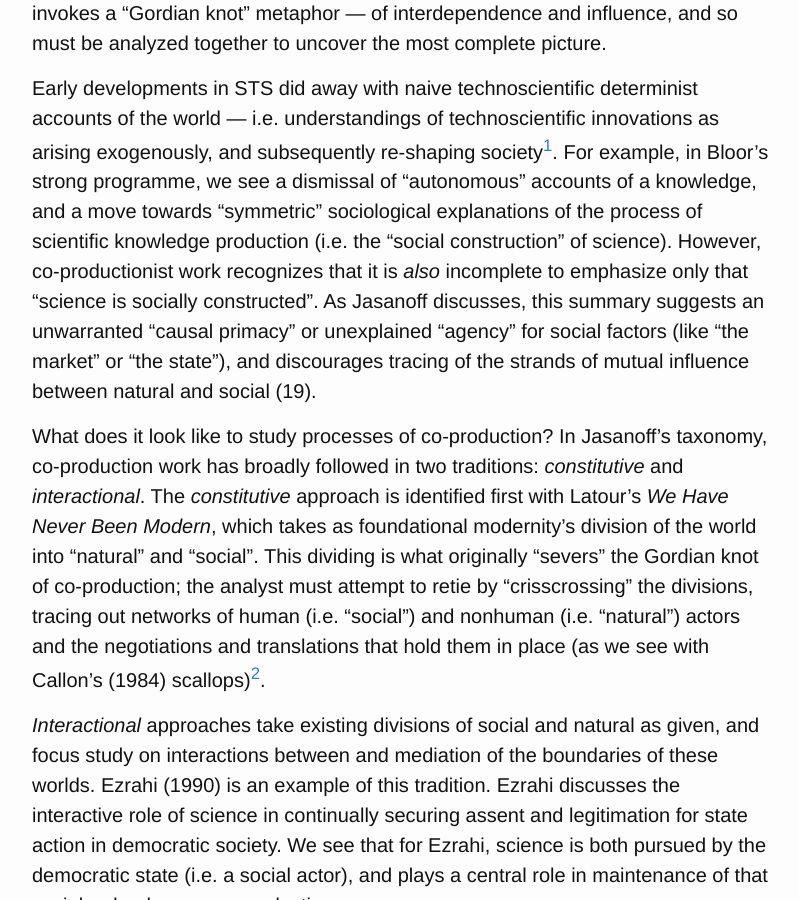
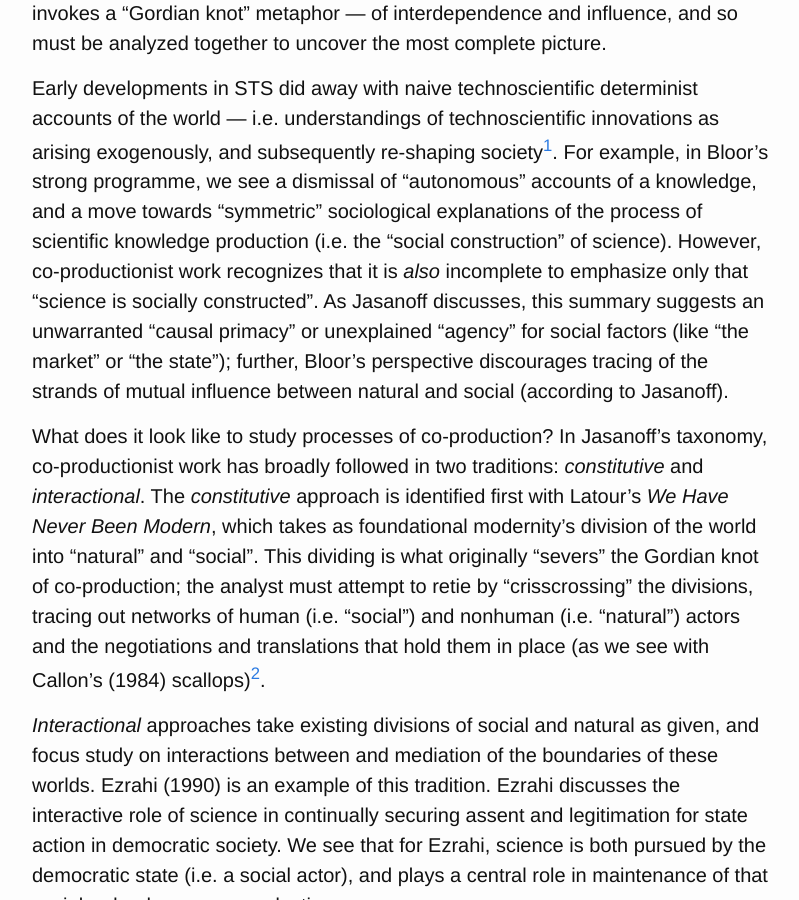
Before and after one commit to Fossj117/fossj117.github.io, a Jekyll site: the page built from _posts/2021-09-21-notes-on-coproduction.md, in a window 1280 px wide and 900 px high, scrolled down 546 px. Shown: the whole window, without its empty margins (238-1037 px from the left). Built offline with Jekyll 4.4.1, drawn with Linux system fonts in a browser that asks for light colours; a script that is not in the unit is left out; comment, search, counter and statistics services are not loaded.

Commit message:
update notes on coproduction

```diff
--- a/_posts/2021-09-21-notes-on-coproduction.md
+++ b/_posts/2021-09-21-notes-on-coproduction.md
@@ -13,9 +13,9 @@ comments: true
 
 In saying that nature and society are “co-produced”, STS scholars mean to emphasize that the human processes of ordering *nature* (through science and technology) and *society* (through political systems, laws, regulations etc.) are mutually influenced by one another. Neither process is independent, agential, or “prior” to the other. Instead, the two are entwined in a complex web — Latour invokes a “Gordian knot” metaphor — of interdependence and influence, and so must be analyzed together to uncover the most complete picture.
 
-Early developments in STS did away with naive technoscientific determinist accounts of the world — i.e. understandings of technoscientific innovations as arising exogenously, and subsequently re-shaping society[^1]. For example, in Bloor’s strong programme, we see a dismissal of “autonomous” accounts of a knowledge, and a move towards "symmetric" sociological explanations of the process of scientific knowledge production (i.e. the “social construction” of science). However, co-productionist work recognizes that it is *also* incomplete to emphasize only that “science is socially constructed”. As Jasanoff discusses, this summary suggests an unwarranted “causal primacy” or unexplained “agency” for social factors (like “the market” or “the state”), and discourages tracing of the strands of mutual influence between natural and social (19).
+Early developments in STS did away with naive technoscientific determinist accounts of the world — i.e. understandings of technoscientific innovations as arising exogenously, and subsequently re-shaping society[^1]. For example, in Bloor’s strong programme, we see a dismissal of “autonomous” accounts of a knowledge, and a move towards "symmetric" sociological explanations of the process of scientific knowledge production (i.e. the “social construction” of science). However, co-productionist work recognizes that it is *also* incomplete to emphasize only that “science is socially constructed”. As Jasanoff discusses, this summary suggests an unwarranted “causal primacy” or unexplained “agency” for social factors (like “the market” or “the state”); further, Bloor's perspective discourages tracing of the strands of mutual influence between natural and social (according to Jasanoff).
 
-What does it look like to study processes of co-production? In Jasanoff’s taxonomy, co-production work has broadly followed in two traditions: *constitutive* and *interactional*. The *constitutive* approach is identified first with Latour’s *We Have Never Been Modern*, which takes as foundational modernity’s division of the world into “natural” and “social”. This dividing is what originally “severs” the Gordian knot of co-production; the analyst must attempt to retie by “crisscrossing” the divisions, tracing out networks of human (i.e. “social”) and nonhuman (i.e. “natural”) actors and the negotiations and translations that hold them in place (as we see with Callon’s (1984) scallops)[^2].
+What does it look like to study processes of co-production? In Jasanoff’s taxonomy, co-productionist work has broadly followed in two traditions: *constitutive* and *interactional*. The *constitutive* approach is identified first with Latour’s *We Have Never Been Modern*, which takes as foundational modernity’s division of the world into “natural” and “social”. This dividing is what originally “severs” the Gordian knot of co-production; the analyst must attempt to retie by “crisscrossing” the divisions, tracing out networks of human (i.e. “social”) and nonhuman (i.e. “natural”) actors and the negotiations and translations that hold them in place (as we see with Callon’s (1984) scallops)[^2].
 
 *Interactional* approaches take existing divisions of social and natural as given, and focus study on interactions between and mediation of the boundaries of these worlds. Ezrahi (1990) is an example of this tradition. Ezrahi discusses the interactive role of science in continually securing assent and legitimation for state action in democratic society. We see that for Ezrahi, science is both pursued by the democratic state (i.e. a social actor), and plays a central role in maintenance of that social order; hence, co-production.
 
```
